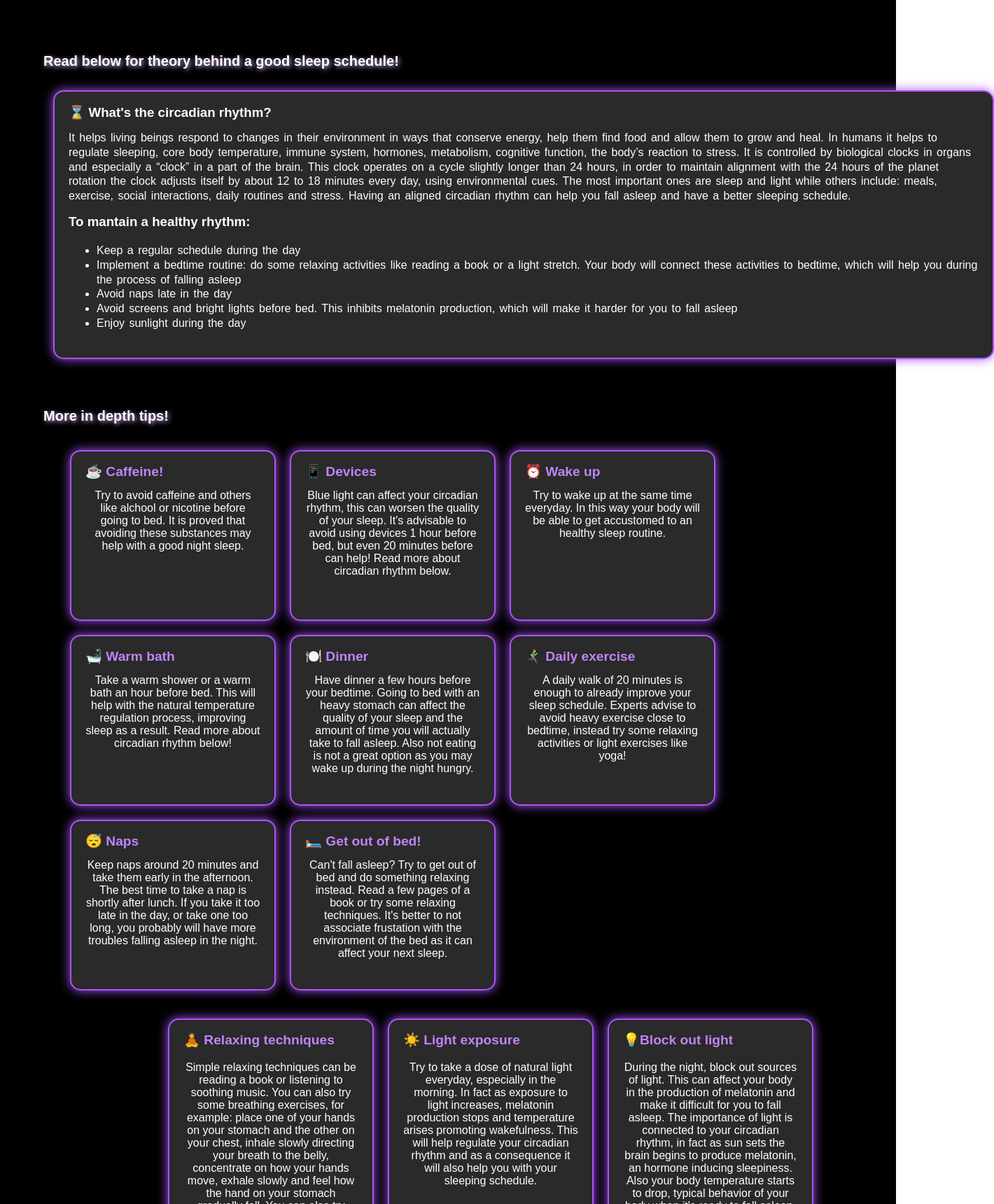
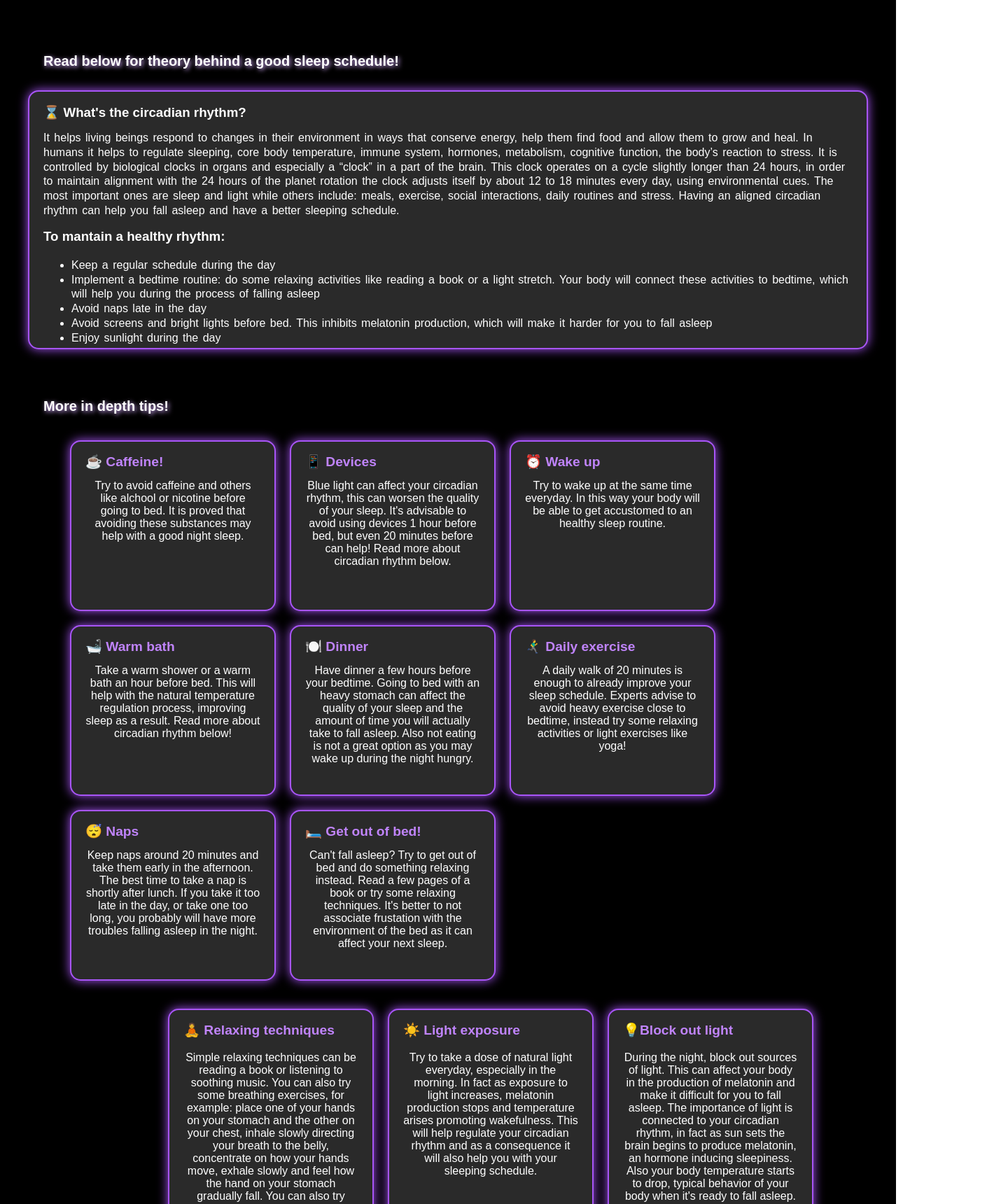
Before and after one commit to X-baia/Software_Eng, a React (Create React App) app in the folder client/: page / in a window 1280 px wide. Shown: the part 820-2540 px from the top of the page at 70% size, 1420 px wide, since content can reach past the window. Built offline with nearby package versions, Linux system fonts and the light colour scheme; no server answers.

Commit message:
fixed isuee with white border

```diff
--- a/client/src/App.css
+++ b/client/src/App.css
@@ -154,7 +154,7 @@
 }
 
 .star-container {
-  position: relative;
+  position: absolute;
   cursor: pointer;
   top: 110px;
   left: 170px;
@@ -307,8 +307,7 @@
   gap: 20px;
   padding: 20px;
   padding-left: 80px;
-  position: relative;
-  left: 10%;
+  margin-left: 10%;
 }
 .tip-box {
   background-color: #2a2a2a;
@@ -321,6 +320,7 @@
   transition: transform 0.3s ease;
   justify-content: space-between;
   height: 200px;
+
 }
 
 .tip-box2 {
@@ -335,6 +335,7 @@
   justify-content: space-between;
   height: 320px;
   text-align: center;
+
 }
 
 .tip-box h3 {
@@ -420,14 +421,15 @@
   border: 2px solid #a855f7;
   border-radius: 15px;
   padding: 20px;
-  width: 1300px;
   box-shadow: 0 0 15px #a855f7;
   transition: transform 0.3s ease;
   justify-content: space-between;
-  height: 340px;
-  position: relative;
-  left: 3%;
-
+  height: 370px;
+  max-width: 100%;
+  width: auto;
+  left: 0;
+  margin: 0 auto;
+  box-sizing: border-box;
 }
 
 .rhythm-box p{
```
